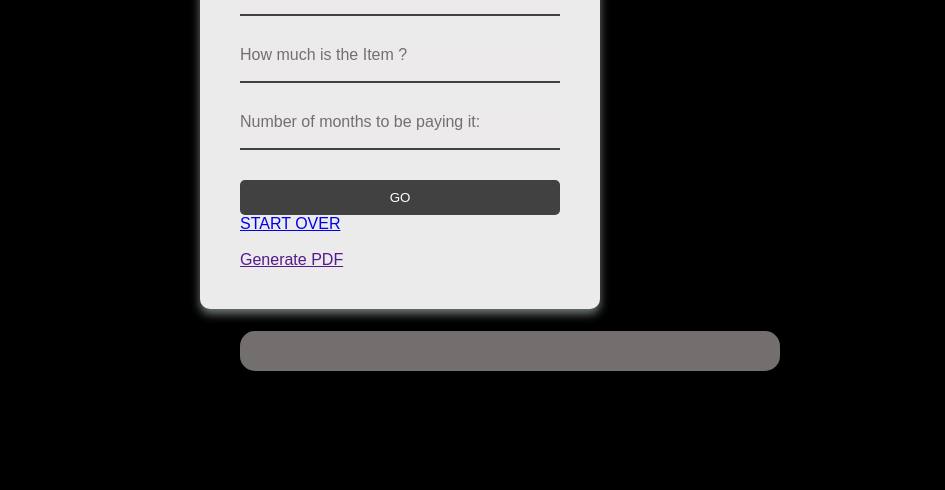
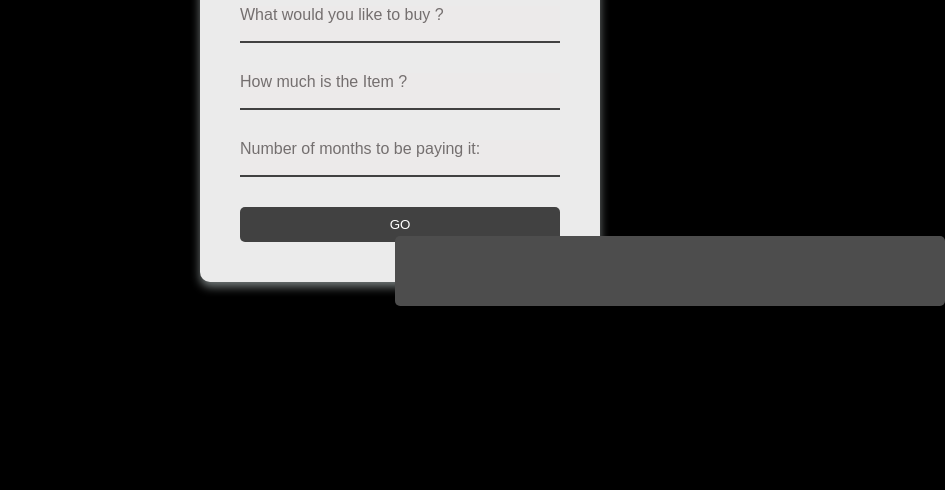
Before and after one commit to Franklin-93/Finantial_Planning_APP, an Electron app: page src/renderer/start.html in a window 800 px wide. Shown: the part 310-800 px from the top of the page, 945 px wide, since content can reach past the window. Drawn offline with Linux system fonts and the light colour scheme.

Commit message:
Working Progress...

```diff
--- a/src/app/renderer.js
+++ b/src/app/renderer.js
@@ -1,7 +1,7 @@
 
 
 
-
+const btn = document.querySelector(".calculate");
 const userItem = document.getElementById("item");
 let itemValue = document.getElementById("price");
 let length = document.getElementById("length");
@@ -14,10 +14,18 @@
     var result = price / instalments;
 
     // append to the
-    document.getElementById("results-part1").innerHTML = " The " + userItem.value +  " is going to cost you " +  Math.round(result) + " Monthly "
-
-    // prevent from loading the page
-    event.preventDefault();
+    document.querySelector(".results-part-1").innerHTML = " The " + userItem.value +  " is going to cost you " +  Math.round(result) + " Monthly "
 
 
+
+btn.addEventListener('click', () => {
+  // 👇️ hide button
+  btn.style.display = 'none';
+
+  // 👇️ show div
+  const box = document.querySelector('.results-part-1');
+  box.style.display = 'block';
+});
+
+event.preventDefault();
 };
--- a/src/renderer/start.html
+++ b/src/renderer/start.html
@@ -30,24 +30,13 @@
                 <button onclick="Go()" class ="calculate" type="text">GO</button>
         </div>
         </form>
+    </div>
+
 
         <div class="results">
-             <p id="results-part1"></p>
+             <p class="results-part-1"></p>
         </div>
 
-
-
-
-       <!-- <form class="form-inline-2">
-         <div>
-            <input type="text" id="item" required="This is required.">
-            <label>How much could you pay monthly?</label>
-         </div>
-            <div>
-                <button class ="calculate" type="text">Calculate</button>
-            </div>
-        </form>
-    </div>-->
 
         <!--It will direct to home page-->
         <a href="../renderer/index.html">START OVER</a>
@@ -55,6 +44,8 @@
         <br>
         <br>
         <a class ="calculate" href="">Generate PDF</a>
+
         <script  src="../app/renderer.js"></script>
+
     </body>
 </html>
--- a/src/styles/style.css
+++ b/src/styles/style.css
@@ -94,19 +94,3 @@
   0% { opacity: 0; }
   100% { opacity: 1; }
 }
- /*==============================*/
-
-#result{
-    animation:result 5s;
-    background-color: beige;
-    font-family: 'Franklin Gothic Medium', 'Arial Narrow', Arial, sans-serif;
-    text-shadow: 10px;
-    border-radius: 15px;
-}
-
-
-@keyframes result{
-    0%{opacity:0;}
-    80%{opacity:0;}
-    100%{opacity:1;}
-    }
--- a/src/styles/styles_2.css
+++ b/src/styles/styles_2.css
@@ -114,10 +114,6 @@
 /**/
 
 
-.results{
-    position: absolute;
-    margin-top: 25%;
-}
 
 
 @keyframes results-part1{
@@ -125,14 +121,24 @@
     80%{opacity:0;}
     100%{opacity:1;}
     }
+.results {
 
-#results-part1{
-    background-color: #746f6f;
-    padding: 20px;
-    width: 500px;
+    position: absolute;
+    margin-top: 530px;
+    width: 550px;
+    margin-left: 395px;
+
+}
+
+.results-part-1 {
+    text-align: center;
     animation:result 2.5s;
+    padding: 35px;
     font-family: 'Franklin Gothic Medium', 'Arial Narrow', Arial, sans-serif;
-    text-shadow: 10px;
-    border-radius: 15px;
-    color: #414141;
+    border-radius: 5px;
+    color: #ffffff;
+
+    /*set background color and right after display:none. It will has the effects I wanted */
+    background-color: rgb(77, 77, 77);
+    /*display: none;*/
 }
```
